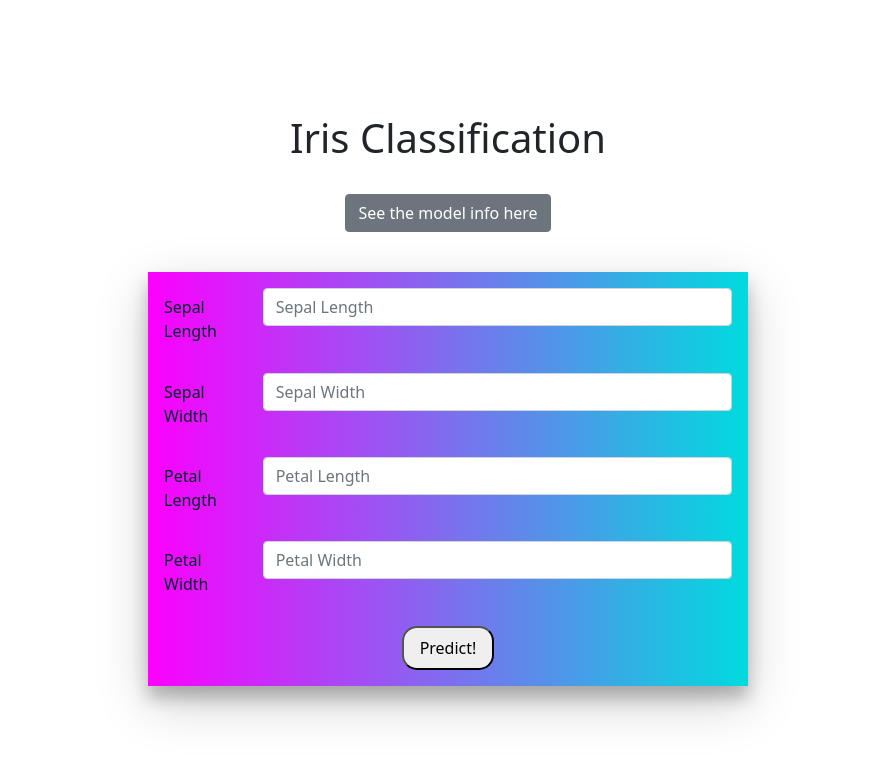
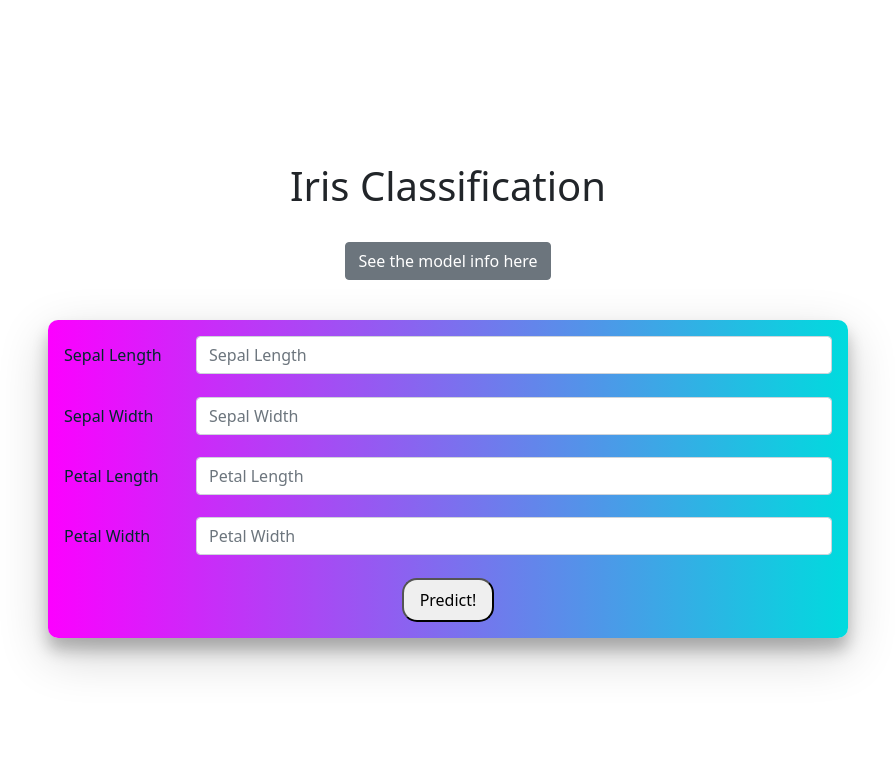
Before and after one commit to palhimalaya/iris_pridict_flask, a Flask app: page / in a window 1280 px wide. Shown: the top 758 px of the page, without its empty margins (192-1087 px from the left). Run offline with Flask 2, Linux system fonts and the light colour scheme.

Commit message:
final project

```diff
--- a/static/css/home.css
+++ b/static/css/home.css
@@ -9,16 +9,21 @@
 
 .form {
   padding: 1rem;
-  background: #fc00ff; /* fallback for old browsers */
-  background: -webkit-linear-gradient(to right, #fc00ff, #00dbde); /* Chrome 10-25, Safari 5.1-6 */
-  background: linear-gradient(to right, #fc00ff, #00dbde); /* W3C, IE 10+/ Edge, Firefox 16+, Chrome 26+, Opera 12+, Safari 7+ */
-  color: rgb(0, 41, 41);
+  background: #fc00ff;
+  /*fallbackforoldbrowsers*/background: -webkit-linear-gradient(to right, #fc00ff, #00dbde);
+  /*Chrome10-25,Safari5.1-6*/background: linear-gradient(to right, #fc00ff, #00dbde);
+  /*W3C,IE10+/Edge,Firefox16+,Chrome26+,Opera12+,Safari7+*/color: rgb(0, 41, 41);
   margin-top: 1rem;
-  width: 600px;
+  width: 800px;
   display: flex;
   flex-direction: column;
+  border-radius: 10px !important;
   gap: 0.4rem;
   box-shadow: 0 12px 16px 0 rgba(0,0,0,0.24), 0 17px 50px 0 rgba(0,0,0,0.19);
+  -webkit-border-radius: 10px !important;
+  -moz-border-radius: 10px !important;
+  -ms-border-radius: 10px !important;
+  -o-border-radius: 10px !important;
 }
 
 
```
